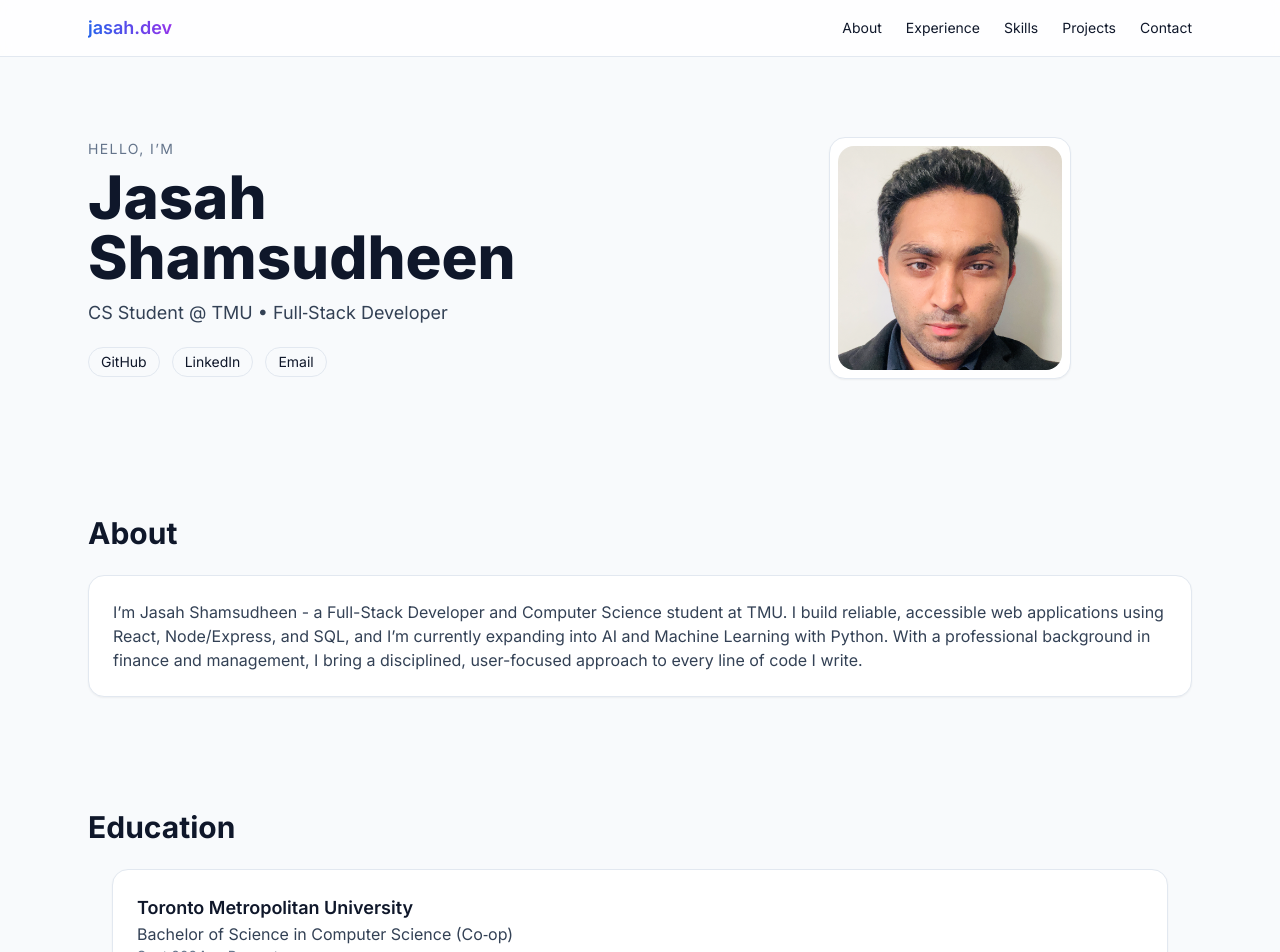
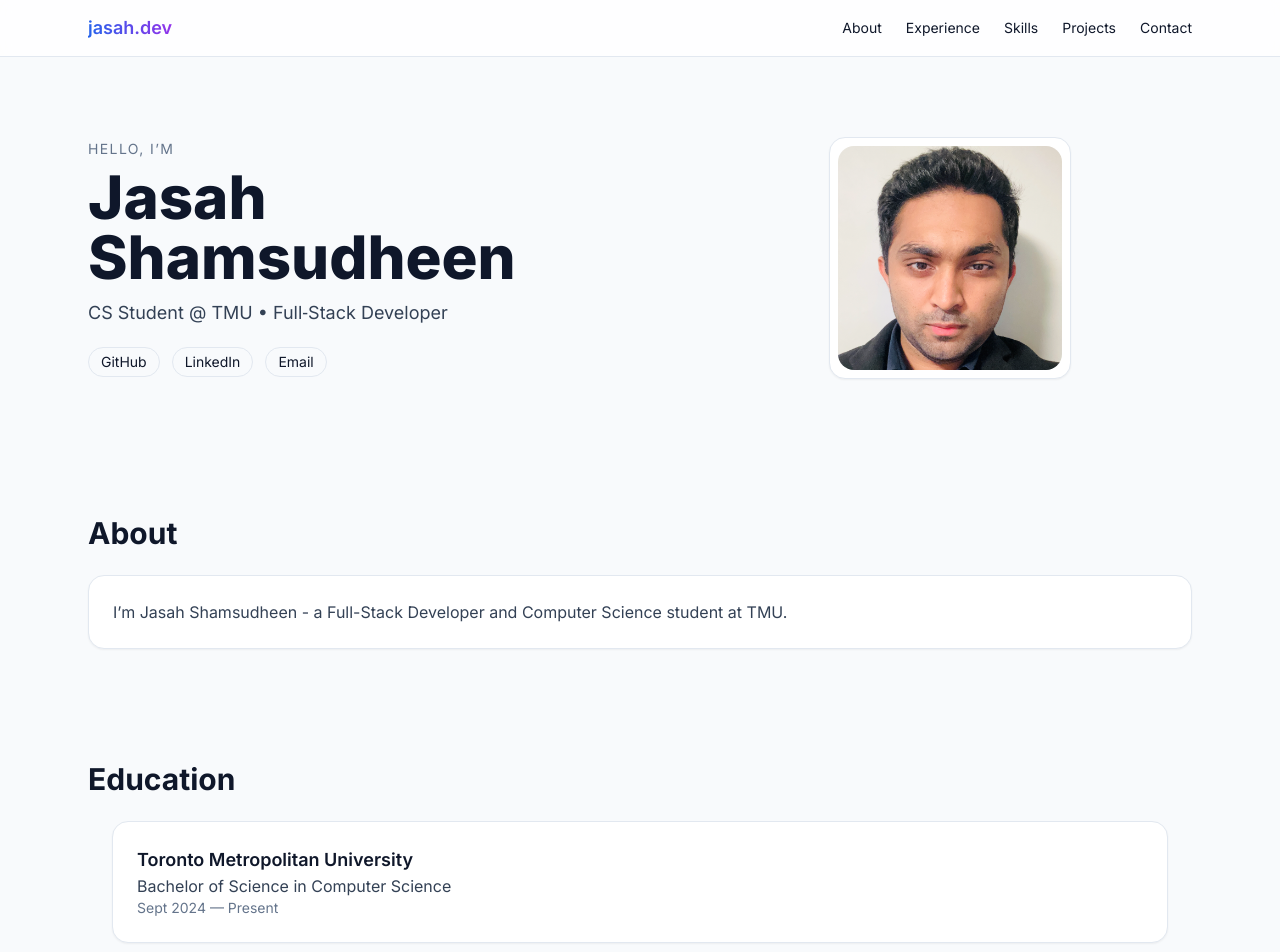
Before and after one commit to jsprogram2014/My-Website, a React (Vite) app: page / in a window 1280 px wide. Shown: the top 952 px of the page. Built offline with nearby package versions, Linux system fonts and the light colour scheme.

Commit message:
edited about section

```diff
--- a/src/App.jsx
+++ b/src/App.jsx
@@ -19,7 +19,7 @@ export default function App() {
         <Section id="about" title="About">
           <div className="card p-6 space-y-3">
             <p className="text-slate-700">
-              I’m Jasah Shamsudheen - a Full-Stack Developer and Computer Science student at TMU. I build reliable, accessible web applications using React, Node/Express, and SQL, and I’m currently expanding into AI and Machine Learning with Python. With a professional background in finance and management, I bring a disciplined, user-focused approach to every line of code I write.
+              I’m Jasah Shamsudheen - a Full-Stack Developer and Computer Science student at TMU.
             </p>
             {/* <p className="text-slate-700">
               I’m especially interested in AI/ML and I’m planning to learn more in this area — things like LLM-powered apps, retrieval (RAG), embeddings/vector databases, and responsible evaluation/guardrails. On my near-term roadmap: TypeScript, PostgreSQL, Docker, and AWS.
--- a/src/data/profile.js
+++ b/src/data/profile.js
@@ -24,7 +24,7 @@ export const profile = {
   education: [
     {
       school: "Toronto Metropolitan University",
-      degree: "Bachelor of Science in Computer Science (Co‑op)",
+      degree: "Bachelor of Science in Computer Science",
       period: "Sept 2024 — Present",
       notes: ""
     },
```
